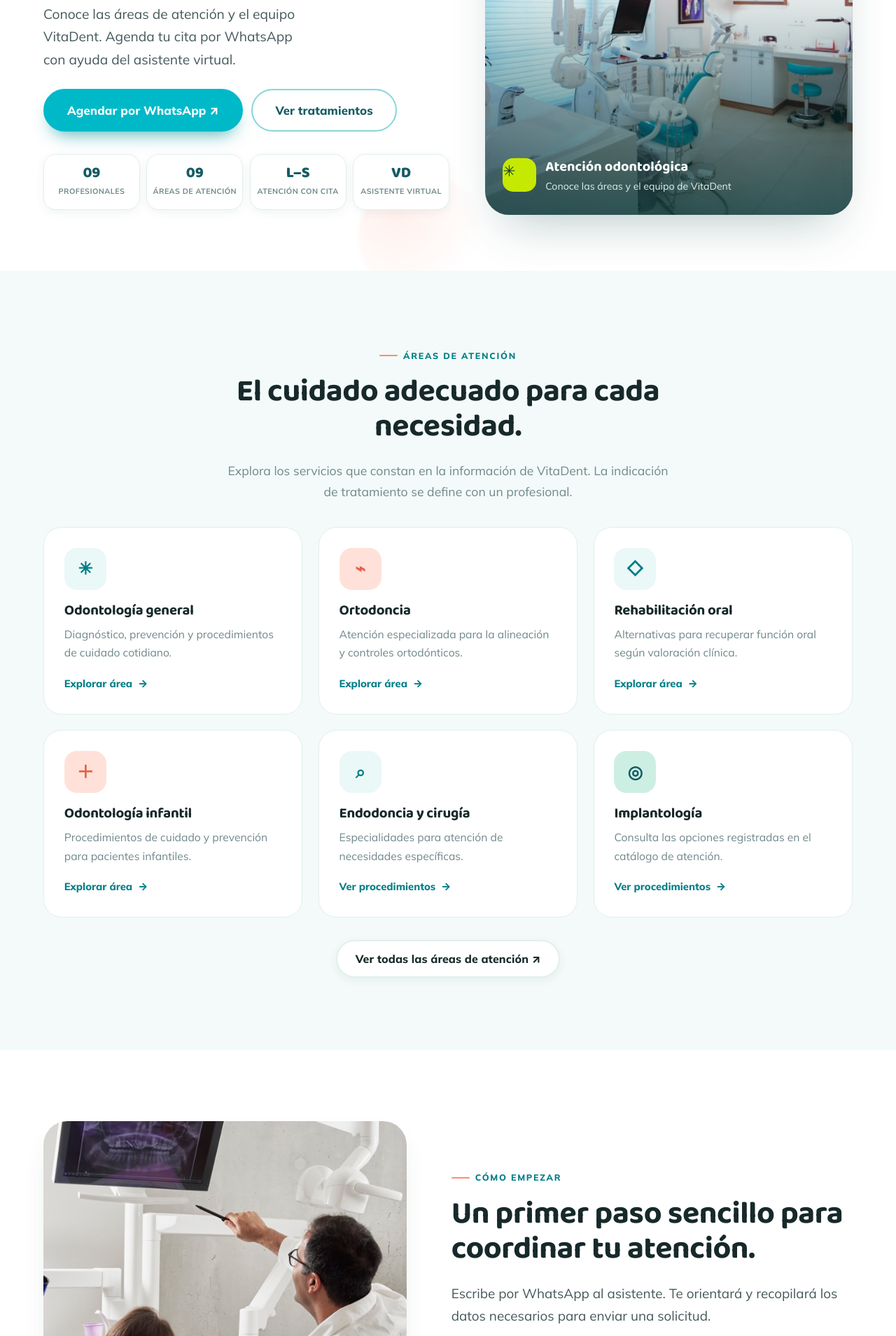
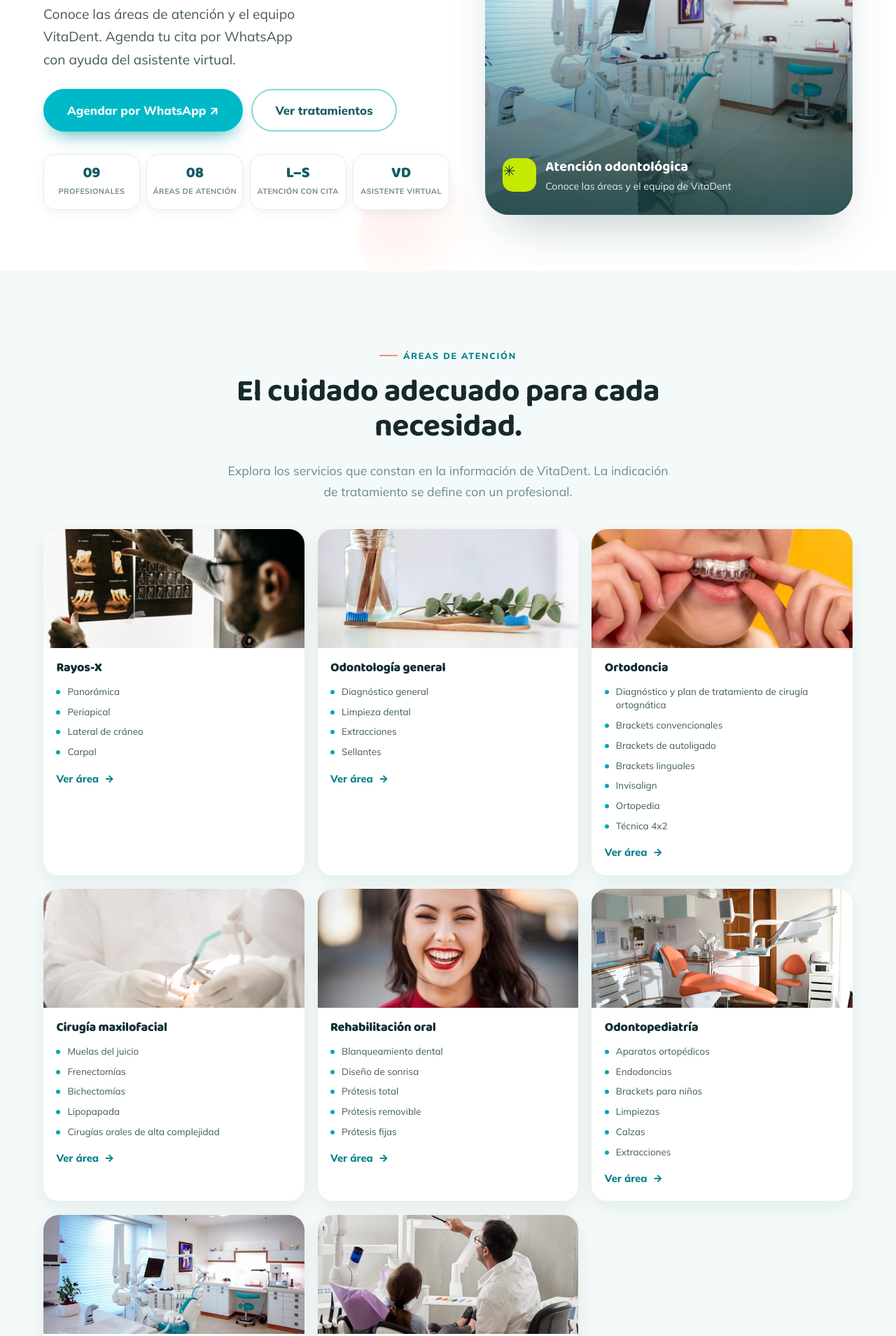
Before and after one commit to AaronChicaiza/AplicacionWebVitadent, a Django app: page / in a window 1280 px wide. Shown: the part 379-2288 px from the top of the page at 70% size. Run offline with Django 5.2, Linux system fonts and the light colour scheme; data comes from the database, SQL or seed files in the repository; data that the repository does not hold is empty; some libraries are stand-ins or nearby versions.

Commit message:
Align VitaDent treatment catalog and imagery

```diff
--- a/web/models.py
+++ b/web/models.py
@@ -58,7 +58,7 @@ class Sucursal(models.Model):
 
 
 class Tratamiento(models.Model):
-    nombre = models.CharField(max_length=140, unique=True)
+    nombre = models.CharField(max_length=140)
     area = models.CharField(max_length=100)
     duracion_minutos = models.PositiveSmallIntegerField(
         null=True,
@@ -70,6 +70,7 @@ class Tratamiento(models.Model):
 
     class Meta:
         ordering = ["area", "nombre"]
+        constraints = [models.UniqueConstraint(fields=["nombre", "area"], name="tratamiento_nombre_area_unico")]
         verbose_name = "tratamiento"
         verbose_name_plural = "tratamientos"
 
--- a/web/static/web/css/vitadent-pearl.css
+++ b/web/static/web/css/vitadent-pearl.css
@@ -42,11 +42,20 @@ body{margin:0;overflow-x:hidden}
 .footer-brand img{width:177px;height:59px}
 .footer-chat-link{display:inline-flex;gap:8px;font-weight:800}
 .footer-about{max-width:320px}
-.treatment-catalog{margin-top:2.4rem}
-.treatment-category{scroll-margin-top:100px}
-.treatment-category>p{font-size:.92rem;margin:0 0 .7rem}
-.treatment-items{display:grid;gap:.48rem;margin:0;padding-left:1.15rem;color:var(--body);font-size:.91rem;line-height:1.5}
-.treatment-items li::marker{color:var(--teal-600)}
+.treatment-catalog{display:grid;grid-template-columns:repeat(2,minmax(0,1fr));gap:1.6rem;margin-top:2.4rem}
+.treatment-category{min-width:0;overflow:hidden;scroll-margin-top:100px;background:#fff;border-radius:22px;box-shadow:0 8px 26px rgba(18,56,62,.07)}
+.treatment-category-image{display:block;width:100%;height:220px;object-fit:cover;background:#eaf8f7}
+.treatment-category-content{padding:1.4rem 1.55rem 1.55rem}
+.treatment-category h3{margin:0 0 .85rem;color:#102e32;font-size:1.28rem;font-weight:800}
+.treatment-items{display:grid;grid-template-columns:repeat(2,minmax(0,1fr));gap:.58rem 1.2rem;margin:0;padding:0;list-style:none;color:#40595b;font-size:.9rem;line-height:1.45}
+.treatment-items li{position:relative;padding-left:1rem}
+.treatment-items li::before{position:absolute;left:0;top:.58em;width:6px;height:6px;border-radius:50%;background:var(--teal-600);content:''}
+.home-treatment-catalog{grid-template-columns:repeat(3,minmax(0,1fr));gap:1.2rem}
+.home-treatment-catalog .treatment-category-image{height:170px}
+.home-treatment-catalog .treatment-category-content{padding:1.15rem}
+.home-treatment-catalog .treatment-category h3{font-size:1.12rem}
+.home-treatment-catalog .treatment-items{grid-template-columns:1fr;font-size:.84rem}
+.home-treatment-catalog .svc-link{margin-top:1rem}
 .access-section{padding-top:clamp(2rem,4vw,3rem)}
 .access-card{background:#fff;border:1px solid var(--line);border-radius:var(--radius-lg);box-shadow:var(--shadow-sm)}
 .doctor-access{background:#f5faf2}
@@ -68,5 +77,6 @@ body{margin:0;overflow-x:hidden}
 .booking-section{padding-top:clamp(2rem,5vw,3.5rem)}
 .access-footnote{grid-column:1/-1;margin:0;color:var(--muted);font-size:.85rem}
 @media(max-width:991.98px){.hero-photo-card{min-height:420px}.team-directory{grid-template-columns:repeat(2,minmax(0,1fr))}.hero-photo-note{font-size:.68rem}}
-@media(max-width:767.98px){.topbar .container{justify-content:center}.topbar-left{display:none}.topbar-offer{margin:auto}.team-preview-grid,.team-directory{grid-template-columns:1fr;max-width:430px}.cta-card{align-items:flex-start;flex-direction:column}.hero-photo-card{min-height:390px}.footer-bottom{justify-content:center;text-align:center}.vitadent-brand img{width:145px;height:49px}}
+@media(max-width:991.98px){.home-treatment-catalog{grid-template-columns:repeat(2,minmax(0,1fr))}}
+@media(max-width:767.98px){.topbar .container{justify-content:center}.topbar-left{display:none}.topbar-offer{margin:auto}.team-preview-grid,.team-directory{grid-template-columns:1fr;max-width:430px}.cta-card{align-items:flex-start;flex-direction:column}.hero-photo-card{min-height:390px}.footer-bottom{justify-content:center;text-align:center}.vitadent-brand img{width:145px;height:49px}.treatment-catalog,.home-treatment-catalog{grid-template-columns:1fr}.treatment-category-image{height:205px}.treatment-items{grid-template-columns:1fr 1fr}}
 @media(max-width:479.98px){.hero .trust-row{grid-template-columns:repeat(2,1fr)}.hero-photo-card{min-height:330px}.hero-photo-caption{right:16px;bottom:19px;left:16px}.hero-photo-caption strong{font-size:1.08rem}.hero-photo-mark{width:42px;height:42px}.team-directory .team-photo{aspect-ratio:16/9}}
--- a/web/templates/web/inicio.html
+++ b/web/templates/web/inicio.html
@@ -12,7 +12,7 @@
       <div class="hero-actions"><a class="btn btn-primary btn-lg" href="{% url 'asistente_citas' %}">Agendar por WhatsApp <span aria-hidden="true">↗</span></a><a class="btn btn-outline btn-lg" href="{% url 'tratamientos' %}">Ver tratamientos</a></div>
       <div class="trust-row vitadent-facts" aria-label="Información de la clínica">
         <div class="trust"><div class="num">09</div><div class="lbl">Profesionales</div></div>
-        <div class="trust"><div class="num">09</div><div class="lbl">Áreas de atención</div></div>
+        <div class="trust"><div class="num">08</div><div class="lbl">Áreas de atención</div></div>
         <div class="trust"><div class="num">L–S</div><div class="lbl">Atención con cita</div></div>
         <div class="trust"><div class="num">VD</div><div class="lbl">Asistente virtual</div></div>
       </div>
@@ -24,13 +24,10 @@
 </section>
 <section class="section section-tint" id="services"><div class="container">
   <div class="section-head center"><span class="eyebrow">Áreas de atención</span><h2>El cuidado adecuado para cada necesidad.</h2><p>Explora los servicios que constan en la información de VitaDent. La indicación de tratamiento se define con un profesional.</p></div>
-  <div class="svc-grid mt-tight">
-    <article class="svc-card"><div class="svc-ico" aria-hidden="true">✳</div><h3>Odontología general</h3><p>Diagnóstico, prevención y procedimientos de cuidado cotidiano.</p><a class="svc-link" href="{% url 'tratamientos' %}#general">Explorar área <span aria-hidden="true">→</span></a></article>
-    <article class="svc-card"><div class="svc-ico" aria-hidden="true">⌁</div><h3>Ortodoncia</h3><p>Atención especializada para la alineación y controles ortodónticos.</p><a class="svc-link" href="{% url 'tratamientos' %}#ortodoncia">Explorar área <span aria-hidden="true">→</span></a></article>
-    <article class="svc-card"><div class="svc-ico" aria-hidden="true">◇</div><h3>Rehabilitación oral</h3><p>Alternativas para recuperar función oral según valoración clínica.</p><a class="svc-link" href="{% url 'tratamientos' %}#rehabilitacion">Explorar área <span aria-hidden="true">→</span></a></article>
-    <article class="svc-card"><div class="svc-ico" aria-hidden="true">＋</div><h3>Odontología infantil</h3><p>Procedimientos de cuidado y prevención para pacientes infantiles.</p><a class="svc-link" href="{% url 'tratamientos' %}#infantil">Explorar área <span aria-hidden="true">→</span></a></article>
-    <article class="svc-card"><div class="svc-ico" aria-hidden="true">⌕</div><h3>Endodoncia y cirugía</h3><p>Especialidades para atención de necesidades específicas.</p><a class="svc-link" href="{% url 'tratamientos' %}#especialidades">Ver procedimientos <span aria-hidden="true">→</span></a></article>
-    <article class="svc-card"><div class="svc-ico" aria-hidden="true">◎</div><h3>Implantología</h3><p>Consulta las opciones registradas en el catálogo de atención.</p><a class="svc-link" href="{% url 'tratamientos' %}#especialidades">Ver procedimientos <span aria-hidden="true">→</span></a></article>
+  <div class="svc-grid treatment-catalog home-treatment-catalog">
+    {% for grupo in grupos_tratamientos %}
+    <article class="treatment-category" id="inicio-{{ grupo.id }}"><img class="treatment-category-image" src="{% static grupo.imagen %}" alt="{{ grupo.alt }}" loading="lazy"><div class="treatment-category-content"><h3>{{ grupo.nombre }}</h3><ul class="treatment-items">{% for procedimiento in grupo.procedimientos %}<li>{{ procedimiento }}</li>{% endfor %}</ul><a class="svc-link" href="{% url 'tratamientos' %}#{{ grupo.id }}">Ver área <span aria-hidden="true">→</span></a></div></article>
+    {% endfor %}
   </div>
   <div class="section-action"><a class="btn btn-ghost" href="{% url 'tratamientos' %}">Ver todas las áreas de atención <span aria-hidden="true">↗</span></a></div>
 </div></section>
--- a/web/views.py
+++ b/web/views.py
@@ -26,7 +26,7 @@ from django.db.models import Count, Max, OuterRef, Q, Subquery, Sum
 from django.db.models.functions import TruncDate, TruncMonth, TruncWeek
 from django.utils import timezone
 
-from .datos_demo import ESPECIALISTAS, GRUPOS_TRATAMIENTOS, ORDEN_AREAS_TRATAMIENTO
+from .datos_demo import ESPECIALISTAS, GRUPOS_TRATAMIENTOS, ordenar_catalogo_tratamientos
 from .models import AccesoPersonal, Cita, CitaEvento, Conversacion, Especialista, EventoAuditoria, HorarioAtencion, MensajeConversacion, Paciente, Sucursal, Tratamiento
 from .serializers import OperacionCitaWhatsAppSerializer, SolicitudWhatsAppSerializer
 from .servicios_whatsapp import enviar_mensaje_whatsapp, firma_meta_valida, procesar_evento_whatsapp
@@ -55,13 +55,13 @@ def contexto_base(**adicionales):
     else:
         especialistas_contexto = ESPECIALISTAS
     tratamientos_db = list(Tratamiento.objects.filter(activo=True))
-    orden_areas = {nombre: indice for indice, nombre in enumerate(ORDEN_AREAS_TRATAMIENTO)}
-    tratamientos_db.sort(key=lambda item: (orden_areas.get(item.area, len(orden_areas)), item.area.casefold(), item.nombre.casefold()))
+    pares_activos = {(item.nombre, item.area) for item in tratamientos_db}
     if tratamientos_db:
-        grupos = {}
-        for item in tratamientos_db:
-            grupos.setdefault(item.area, []).append(item.nombre)
-        tratamientos_contexto = [{"nombre": nombre, "procedimientos": items} for nombre, items in grupos.items()]
+        tratamientos_contexto = [
+            {**grupo, "procedimientos": [nombre for nombre in grupo["procedimientos"] if (nombre, grupo["nombre"]) in pares_activos]}
+            for grupo in GRUPOS_TRATAMIENTOS
+            if any((nombre, grupo["nombre"]) in pares_activos for nombre in grupo["procedimientos"])
+        ]
     else:
         tratamientos_contexto = GRUPOS_TRATAMIENTOS
     contexto = {
@@ -706,7 +706,7 @@ def gestion_citas(request):
             seccion_activa="citas", citas=citas, estado_filtro=estado, busqueda=busqueda,
             estados_cita=Cita.Estado.choices, ahora=timezone.now(), cita_form=CitaGestionForm(),
             pacientes_catalogo=Paciente.objects.order_by("nombre_completo"),
-            tratamientos_catalogo=Tratamiento.objects.filter(activo=True).order_by("area", "nombre"),
+            tratamientos_catalogo=ordenar_catalogo_tratamientos(Tratamiento.objects.filter(activo=True)),
             especialistas_catalogo=Especialista.objects.filter(activo=True).order_by("nombre_completo"),
             sucursales_catalogo=Sucursal.objects.filter(activa=True).order_by("nombre"),
         ),
@@ -856,16 +856,12 @@ def gestion_tratamientos(request):
             else:
                 messages.error(request, _resumen_errores_formulario(form))
             return redirect("gestion_tratamientos")
-    orden_areas = {nombre: indice for indice, nombre in enumerate(ORDEN_AREAS_TRATAMIENTO)}
     return render(
         request,
         "web/admin/tratamientos.html",
         contexto_base(
             seccion_activa="tratamientos",
-            catalogo_tratamientos=sorted(
-                Tratamiento.objects.annotate(total_citas=Count("citas")),
-                key=lambda item: (orden_areas.get(item.area, len(orden_areas)), item.area.casefold(), item.nombre.casefold()),
-            ),
+            catalogo_tratamientos=ordenar_catalogo_tratamientos(Tratamiento.objects.filter(activo=True).annotate(total_citas=Count("citas"))),
             tratamiento_form=TratamientoGestionForm(),
         ),
     )
```
Also changed, not shown: web/datos_demo.py (+18 -8 lines), web/forms_gestion.py (+12 -3 lines), web/management/commands/cargar_catalogo_vitadent.py (+9 -26 lines), web/templates/web/tratamientos.html (+9 -7 lines), README.md, web/migrations/0011_catalogo_tratamientos_por_area.py (added), 2 other files.
